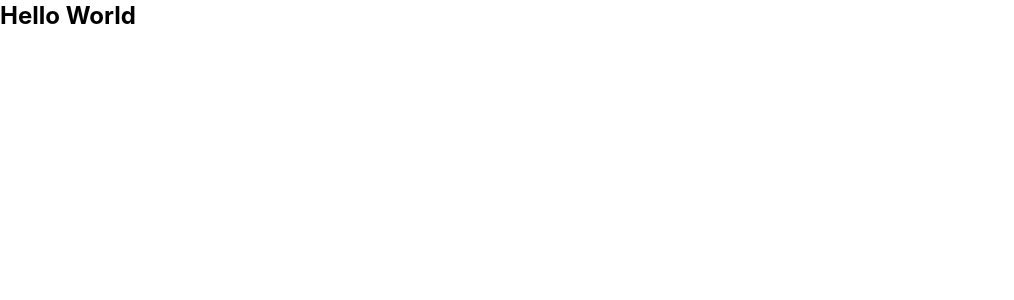
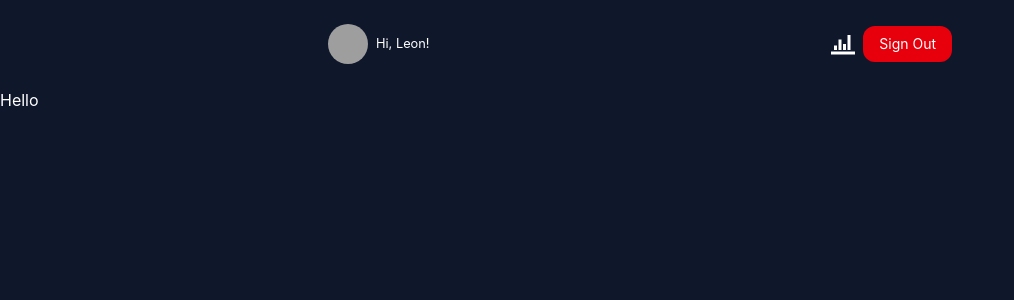
Before and after one commit to AngelBlade13-ai/nextjs-expense-tracker, a Next.js app: page / in a window 1280 px wide. Shown: the top 300 px of the page, without its empty margins (0-1014 px from the left). Built offline with nearby package versions, Linux system fonts and the light colour scheme; grey boxes are pictures that could not be loaded.

Commit message:
Layout Part 1

```diff
--- /dev/null
+++ b/Components/Navigation.js
@@ -0,0 +1,30 @@
+import { ImStatsBars } from "react-icons/im";
+
+function Nav(){
+    return <header className="container max-w-2xl px-6 py-6 mx-auto ">
+      <div className="flex items-center justify-between">
+      {/* User information */}
+      <div className="flex items-center gap-2">
+        {/* img */}
+        <div className="h-[40px] w-[40px] rounded-full overflow-hidden">
+          <img
+            className="object-cover w-full h-full"
+            src="https://thispersondoesnotexist.com/"
+            alt="Profile Image"
+          />
+        </div>
+
+        {/* name */}
+        <small>Hi, Leon!</small>
+      </div>
+
+      {/* Right side of our navigation */}
+      <nav className="flex items-center gap-2">
+        <div><ImStatsBars className="text-2xl" /></div>
+        <div><button className="btn btn-danger">Sign Out</button></div>
+      </nav>
+      </div>
+    </header>
+}
+
+export default Nav
--- a/app/globals.css
+++ b/app/globals.css
@@ -1 +1,21 @@
 @import "tailwindcss";
+
+@layer base {
+  body {
+    @apply bg-slate-900 text-white;
+  }
+
+  button {
+    @apply hover:scale-110 transition-all duration-100;
+  }
+}
+
+@layer utilities {
+  .btn {
+    @apply px-4 py-2 text-sm capitalize rounded-xl;
+  }
+
+  .btn-danger {
+    @apply bg-red-600 border-red-600 text-white;
+  }
+}
--- a/app/layout.js
+++ b/app/layout.js
@@ -1,5 +1,7 @@
 import { Geist, Geist_Mono } from "next/font/google";
 import "./globals.css";
+
+import Nav from '@/Components/Navigation'
 
 const geistSans = Geist({
   variable: "--font-geist-sans",
@@ -22,7 +24,7 @@
       <body
         className={`${geistSans.variable} ${geistMono.variable} antialiased`}
       >
-        {children}
+        <Nav /> {children}
       </body>
     </html>
   );
--- a/app/page.js
+++ b/app/page.js
@@ -1,3 +1,5 @@
+
+
 export default function Home() {
-  return <h1 className="text-2xl font-bold">Hello World</h1>;
+  return <p>Hello</p>
 }
--- a/package.json
+++ b/package.json
@@ -11,7 +11,9 @@
     "next": "16.1.6",
     "postcss": "^8.5.8",
     "react": "19.2.3",
-    "react-dom": "19.2.3"
+    "react-dom": "19.2.3",
+    "react-icons": "^5.6.0",
+    "save": "^2.9.0"
   },
   "devDependencies": {
     "@tailwindcss/postcss": "^4.2.1",
```
Also changed, not shown: 1 other file (tests, documents, lock files or other folders).
